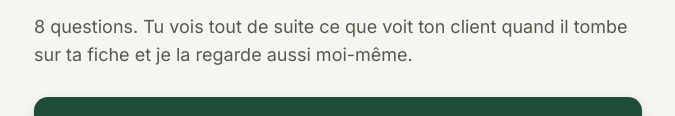
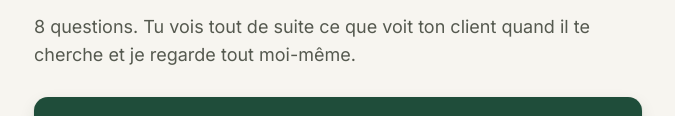
Before and after one commit to hugoodn/hugoodn.github.io, a plain HTML site: page index.html in a window 1280 px wide. Shown: the part 352-468 px from the top of the page, without its empty margins (302-977 px from the left). Drawn offline with Linux system fonts and the light colour scheme.

Commit message:
Mise à jour page

```diff
--- a/index.html
+++ b/index.html
@@ -147,7 +147,7 @@
   <section class="screen on" id="s-accueil" data-screen="accueil">
     <span class="chip">Le check · 2 min</span>
     <h1 tabindex="-1">Quand quelqu'un de ta commune cherche un paysagiste, <em>il t'appelle ou il appelle le suivant ?</em></h1>
-    <p class="lead">8 questions. Tu vois tout de suite ce que voit ton client quand il tombe sur ta fiche et je la regarde aussi moi-même.</p>
+    <p class="lead">8 questions. Tu vois tout de suite ce que voit ton client quand il te cherche et je regarde tout moi-même.</p>
     <div class="cta">
       <button type="button" class="btn" data-go="quiz">Je veux savoir</button>
       <p class="micro">Gratuit · sans engagement · pas de démarchage</p>
```
